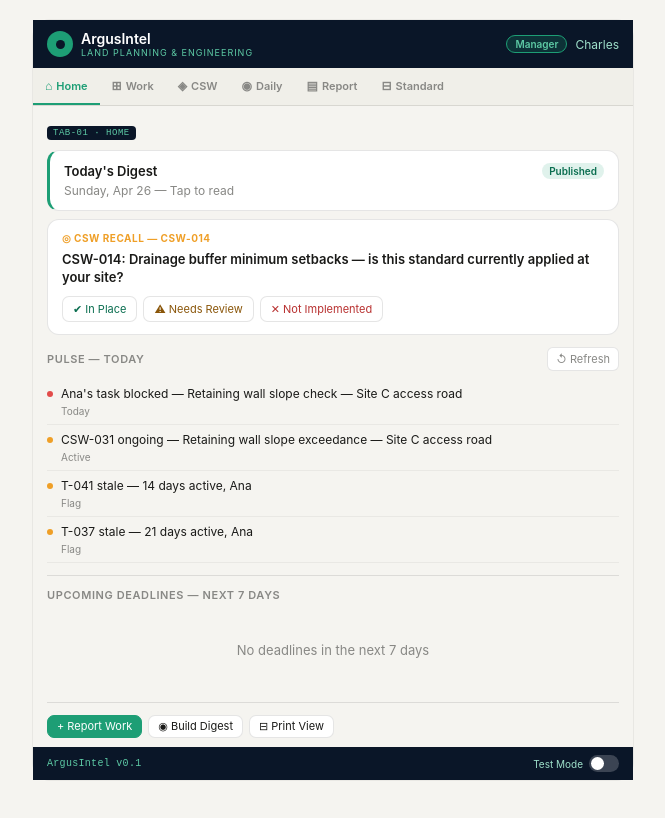
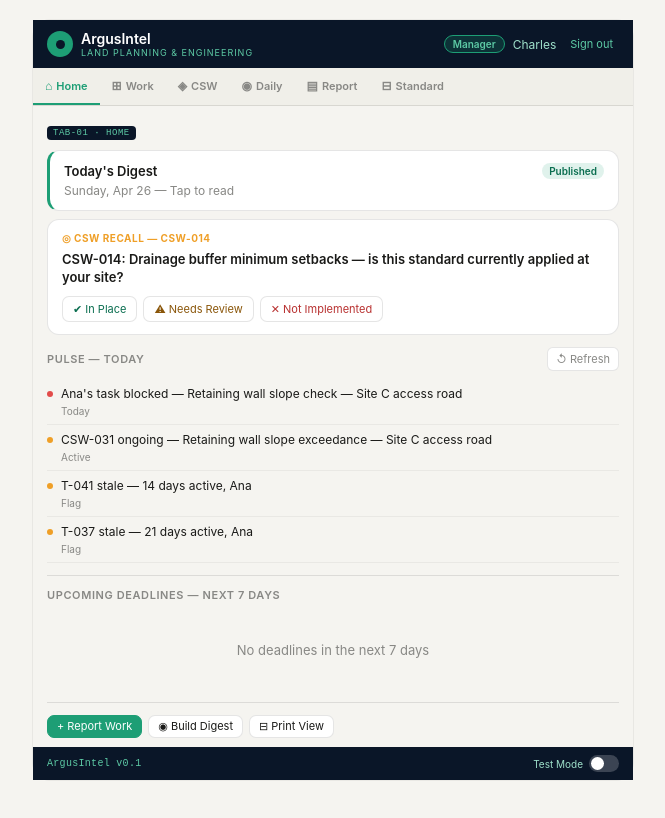
Before and after one commit to arguslandengineering-cell/argusIntel, a plain HTML site: page index.html in a window 1280 px wide. Both pictures are taken after a click on the element "Charles (Manager)". Shown: the whole page, without its empty margins (307-972 px from the left). Drawn offline with Linux system fonts and the light colour scheme.

Commit message:
Add files via upload

```diff
--- a/index.html
+++ b/index.html
@@ -53,6 +53,7 @@
     <div class="header-right">
       <span id="role-display" class="role-badge hidden"></span>
       <span id="user-display" style="display:none;font-size:12px;color:#9FE1CB;"></span>
+      <button id="logout-btn" onclick="window.argus.logout()" class="hidden" style="background:none;border:none;color:#5DCAA5;font-size:11px;cursor:pointer;padding:3px 6px;border-radius:5px;font-family:inherit;">Sign out</button>
     </div>
   </header>
 
```
